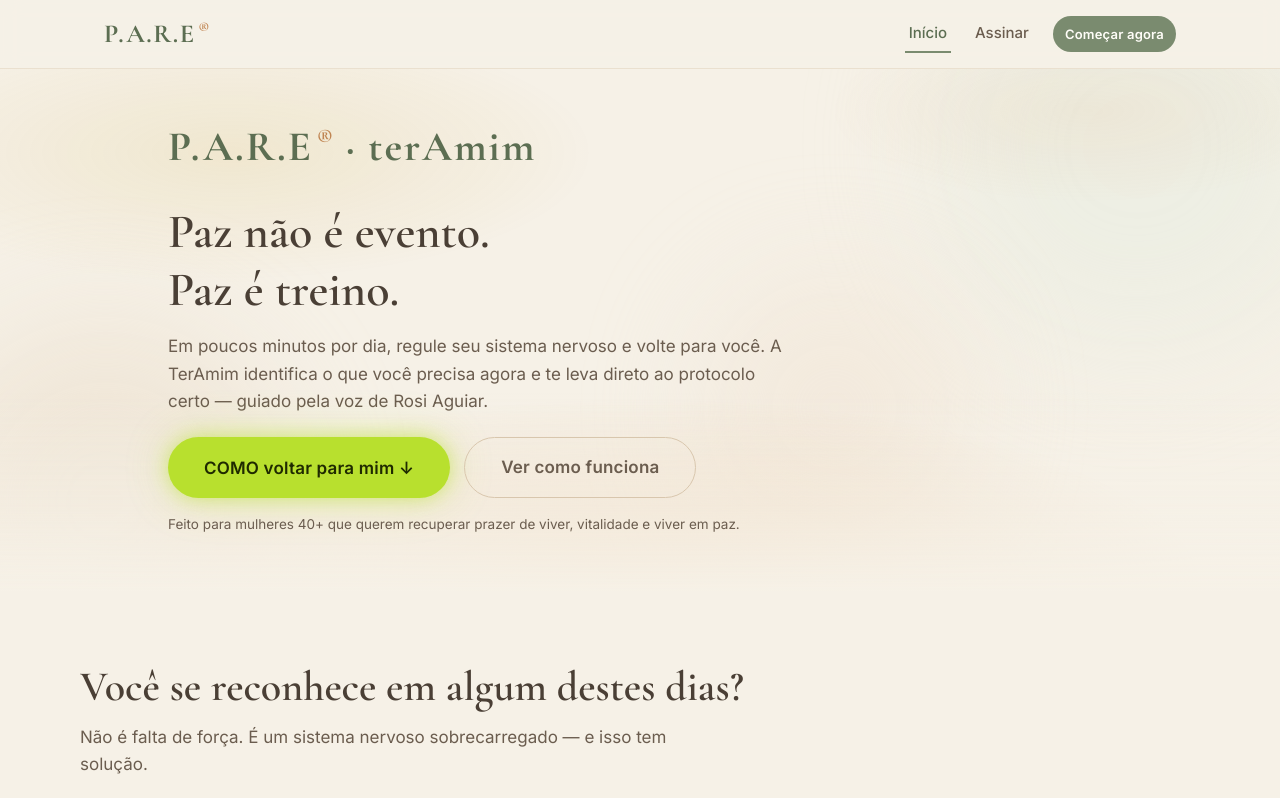
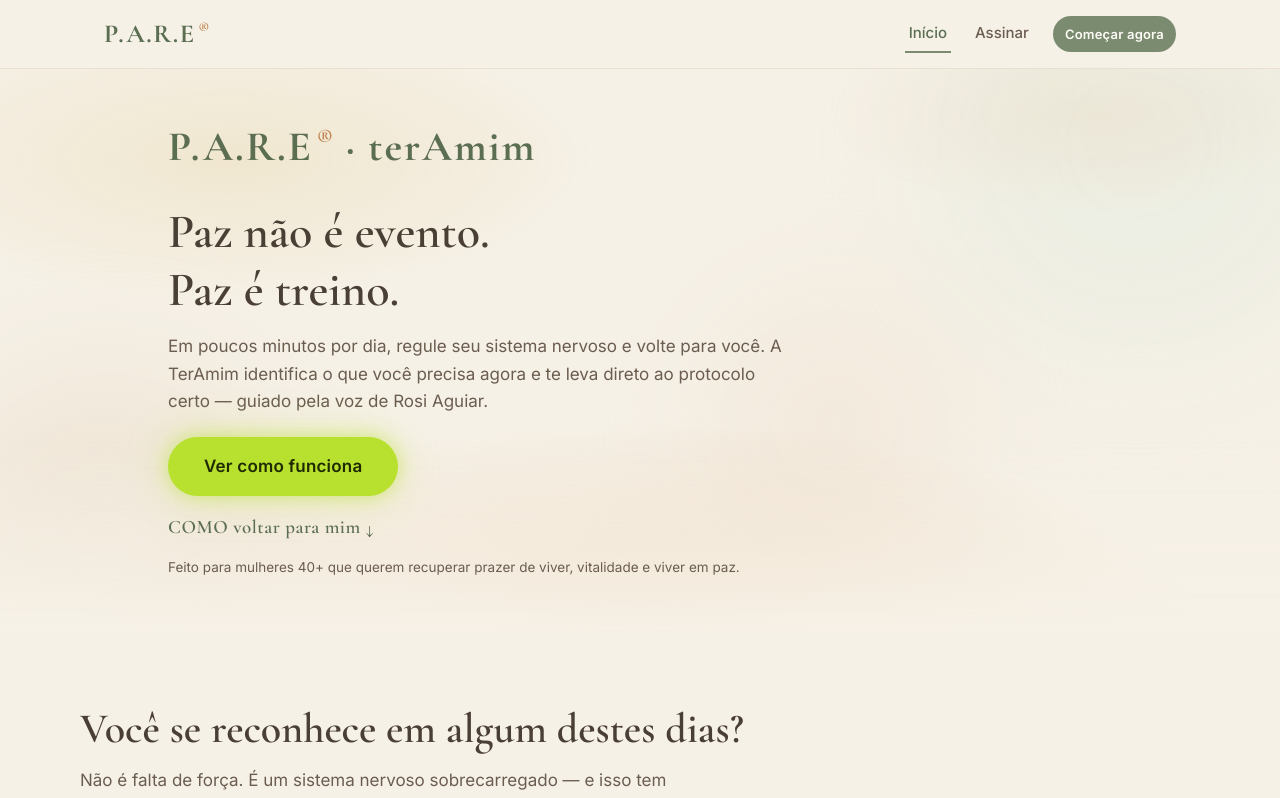
Before and after one commit to rosiaguia/teramim, a React (Vite) app: page /#/ in a window 1280 px wide. Shown: the top 798 px of the page. Built offline with nearby package versions, Linux system fonts and the light colour scheme; no server answers.

Commit message:
fix: hero com indicativo nao-clicavel 'como voltar para mim' e unico botao clicavel 'ver como funciona'

```diff
--- a/src/pages/Landing.jsx
+++ b/src/pages/Landing.jsx
@@ -50,11 +50,9 @@
             <h1 className="hero-title" style={{ whiteSpace: 'pre-line' }}>{l.heroTitle}</h1>
             <p className="hero-sub">{l.heroSub}</p>
             <div className="hero-cta">
-              <button type="button" className="btn btn-lime btn-lg" onClick={() => document.getElementById('como-voltar')?.scrollIntoView({ behavior: 'smooth' })}>
-                COMO voltar para mim ↓
-              </button>
-              <Link to="/como-funciona" className="btn btn-ghost btn-lg">Ver como funciona</Link>
+              <Link to="/como-funciona" className="btn btn-lime btn-lg">Ver como funciona</Link>
             </div>
+            <p className="hero-scroll-hint">COMO voltar para mim <span className="scroll-arrow">↓</span></p>
             <p className="hero-note">Feito para mulheres 40+ que querem recuperar prazer de viver, vitalidade e viver em paz.</p>
           </div>
         </div>
--- a/src/styles/components.css
+++ b/src/styles/components.css
@@ -29,6 +29,12 @@
 .hero-sub { font-size: 17px; color: var(--earth-soft); max-width: 620px; margin-bottom: 22px; }
 .hero-cta { display: flex; gap: 14px; flex-wrap: wrap; margin-bottom: 16px; }
 .hero-note { color: var(--earth-soft); font-size: 13.5px; }
+.hero-scroll-hint { font-family: var(--font-serif); font-size: 19px; color: var(--sage-dark); font-weight: 600; letter-spacing: 0.5px; margin: 6px 0 14px; }
+.scroll-arrow { display: inline-block; animation: arrow-bounce 1.8s ease-in-out infinite; }
+@keyframes arrow-bounce {
+  0%, 100% { transform: translateY(0); }
+  50% { transform: translateY(6px); }
+}
 
 /* Luz de nascer do sol — dourado suave entrando aos poucos (aditivo) */
 .hero-bg::after {
```
